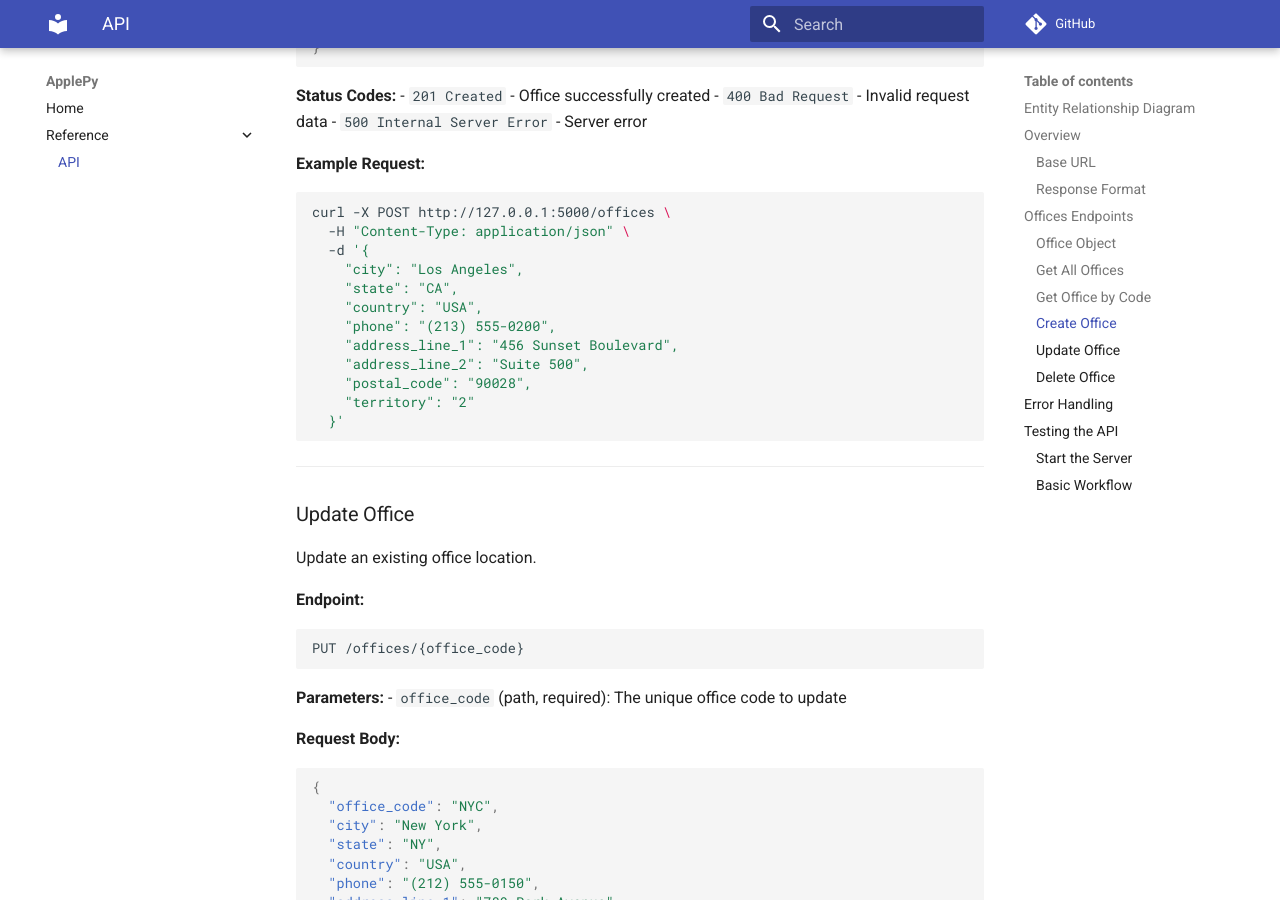
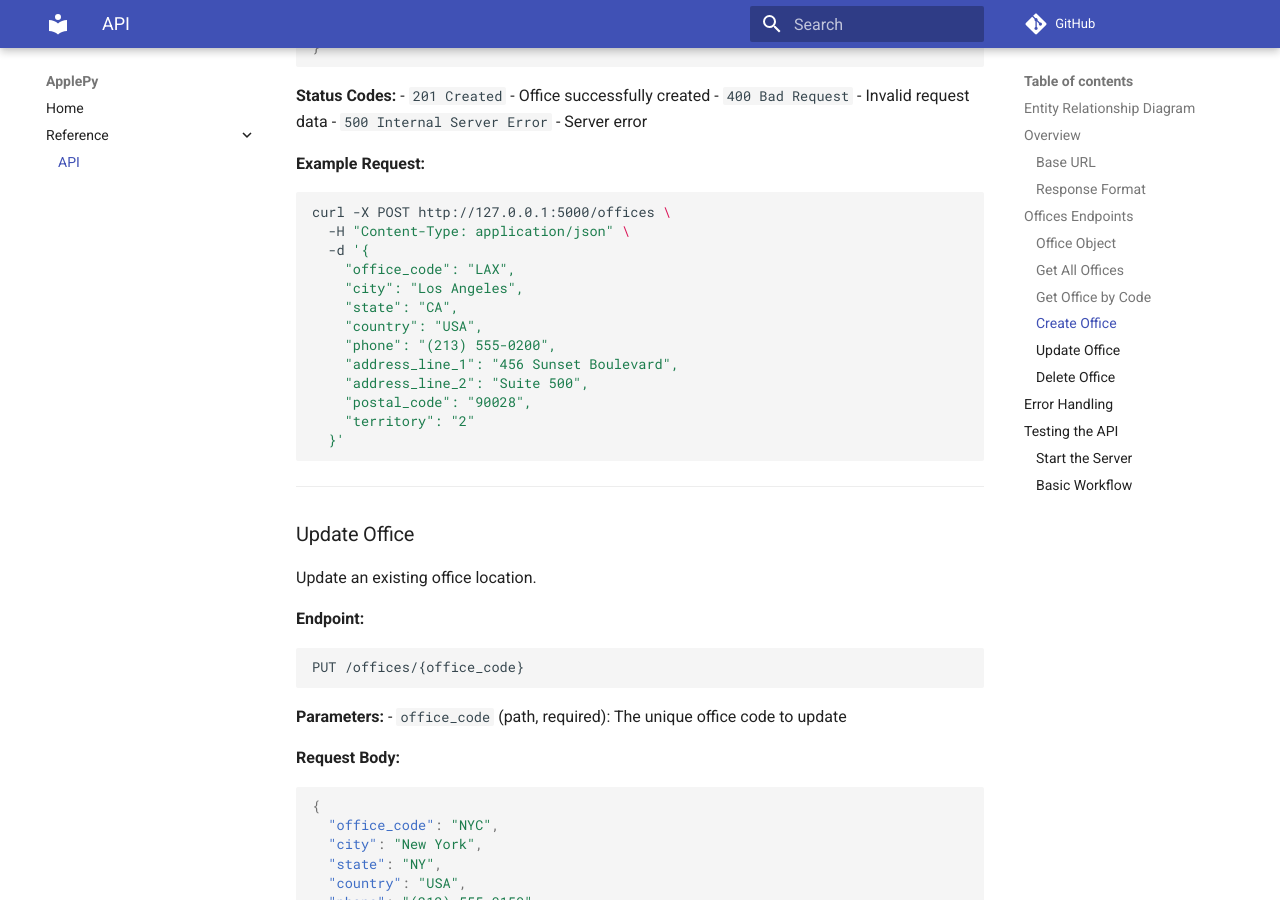
Before and after one commit to daniel-samson/applepy, an MkDocs documentation site: the page built from docs/api.md, in a window 1280 px wide and 900 px high, scrolled down 4020 px. Built offline with MkDocs 1.6.1 and Material for MkDocs 9.7.7, drawn with Linux system fonts in a browser that asks for light colours; comment, search, counter and statistics services are not loaded.

Commit message:
#3 add missing office_code to curl example

```diff
--- a/docs/api.md
+++ b/docs/api.md
@@ -176,6 +176,7 @@ POST /offices
 curl -X POST http://127.0.0.1:5000/offices \
   -H "Content-Type: application/json" \
   -d '{
+    "office_code": "LAX",
     "city": "Los Angeles",
     "state": "CA",
     "country": "USA",
```
